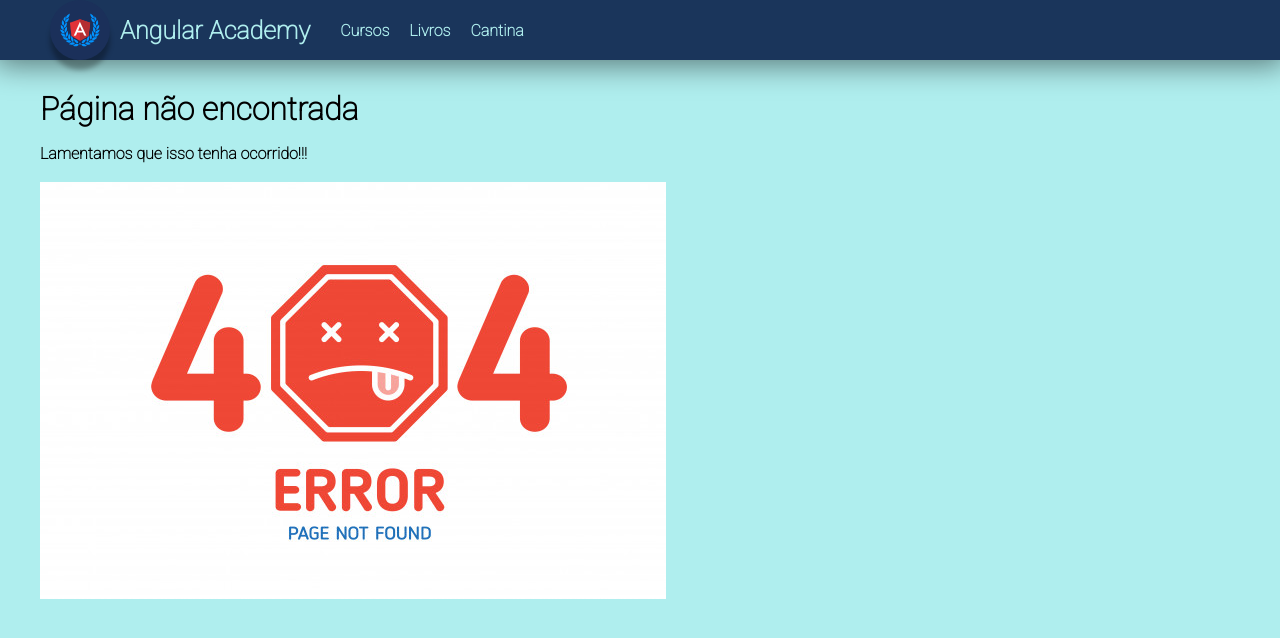
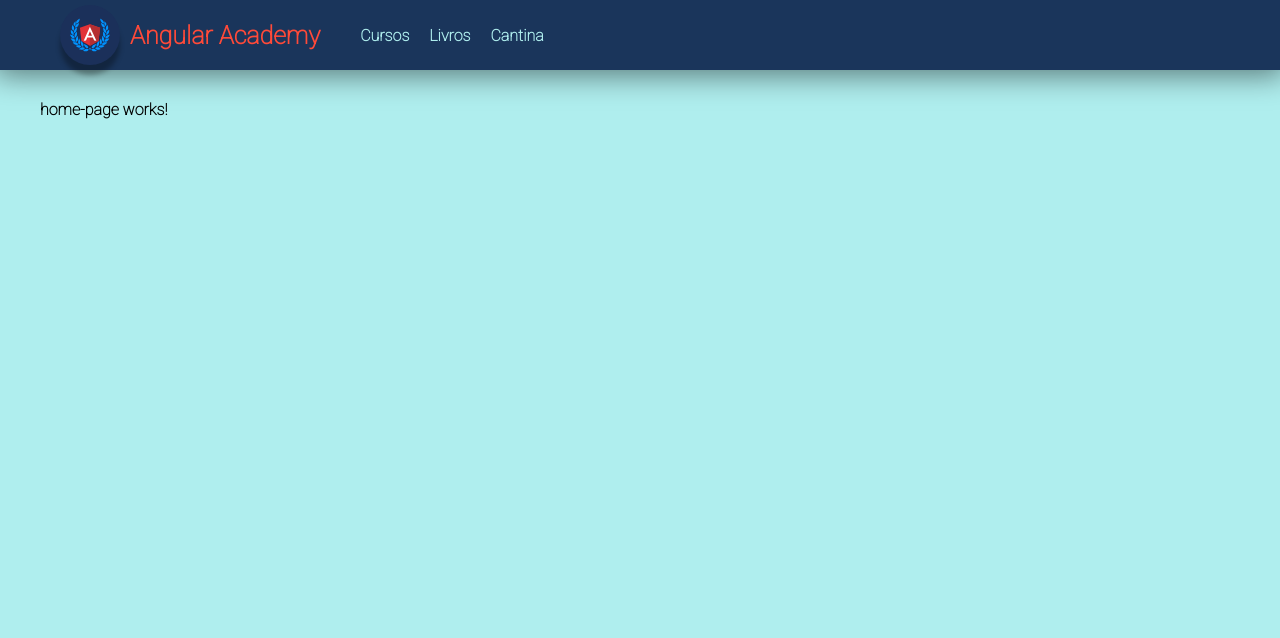
Before and after one commit to evandrosevergnini/angular-academy, an Angular app: page /home in a window 1280 px wide. Shown: the top 638 px of the page. Built offline with nearby package versions, Linux system fonts and the light colour scheme.

Commit message:
Lay loading routes

```diff
--- a/src/app/app-routing.module.ts
+++ b/src/app/app-routing.module.ts
@@ -1,26 +1,24 @@
 import { NgModule } from '@angular/core';
 import { Routes, RouterModule } from '@angular/router';
-import { CursosComponent } from './cursos/cursos.component';
-import { LivrosComponent } from './livros/livros.component';
+import { HomePageComponent } from './home-page/home-page.component';
 import { PageNotFoundComponent } from './page-not-found/page-not-found.component';
 import { ProdutoListaComponent } from './produto-lista/produto-lista.component';
 
 const routes: Routes = [
-  { path: '', redirectTo: 'cursos', pathMatch: 'full' },
-  { path: 'cursos', component: CursosComponent },
-  { path: 'livros', component: LivrosComponent },
+  { path: '', redirectTo: 'home', pathMatch: 'full' },
+  { path: 'home', component: HomePageComponent},
+  {
+    path: 'livros',
+    loadChildren: () =>
+      import('./livros/livros.module').then((m) => m.LivrosModule),
+  },
+  {
+    path: 'cursos',
+    loadChildren: () =>
+      import('./cursos/cursos.module').then((m) => m.CursosModule),
+  },
   { path: 'cantina', component: ProdutoListaComponent },
   { path: '**', component: PageNotFoundComponent },
-  // {
-  //   path: 'livros',
-  //   loadChildren: () =>
-  //     import('./livros/livros.module').then((m) => m.LivrosModule),
-  // },
-  // {
-  //   path: 'cursos',
-  //   loadChildren: () =>
-  //     import('./cursos/cursos.module').then((m) => m.CursosModule),
-  // },
 ];
 
 @NgModule({
--- a/src/app/app.component.html
+++ b/src/app/app.component.html
@@ -1,5 +1,5 @@
 <header class="topo-da-pagina">
-  <h1><img src="../assets/svg/logo.svg" alt=""><span>{{ title }}</span></h1>
+  <h1><a routerLink="home"><img src="../assets/svg/logo.svg" alt=""><span>{{ title }}</span></a></h1>
   <nav>
     <ul>
       <li>
--- a/src/app/app.module.ts
+++ b/src/app/app.module.ts
@@ -8,19 +8,21 @@ import { ProdutoListaComponent } from './produto-lista/produto-lista.component';
 import { LivrosModule } from './livros/livros.module';
 import { CursosModule } from './cursos/cursos.module';
 import { PageNotFoundComponent } from './page-not-found/page-not-found.component';
+import { HttpClientModule } from '@angular/common/http';
+import { HomePageComponent } from './home-page/home-page.component';
 
 @NgModule({
   declarations: [
     AppComponent,
     ProdutoListaComponent,
     PageNotFoundComponent,
+    HomePageComponent,
   ],
   imports: [
     BrowserModule,
     AppRoutingModule,
     FormsModule,
-    LivrosModule,
-    CursosModule
+    HttpClientModule,
   ],
   providers: [],
   bootstrap: [AppComponent]
--- a/src/app/cursos/cursos.module.ts
+++ b/src/app/cursos/cursos.module.ts
@@ -1,6 +1,6 @@
 import { NgModule } from '@angular/core';
 import { CommonModule } from '@angular/common';
-import { HttpClient, HttpClientJsonpModule, HttpClientModule } from '@angular/common/http';
+import { HttpClient, HttpClientModule } from '@angular/common/http';
 
 import { CursosRoutingModule } from './cursos-routing.module';
 import { CursosComponent } from './cursos.component';
--- /dev/null
+++ b/src/app/home-page/home-page.component.html
@@ -0,0 +1 @@
+<p>home-page works!</p>
--- /dev/null
+++ b/src/app/home-page/home-page.component.ts
@@ -0,0 +1,15 @@
+import { Component, OnInit } from '@angular/core';
+
+@Component({
+  selector: 'home-page',
+  templateUrl: './home-page.component.html',
+  styleUrls: ['./home-page.component.scss']
+})
+export class HomePageComponent implements OnInit {
+
+  constructor() { }
+
+  ngOnInit(): void {
+  }
+
+}
```
Also changed, not shown: src/app/livros/livros.module.ts (+5 -2 lines), src/app/home-page/home-page.component.scss (added), 1 other file (tests, documents, lock files or other folders).
